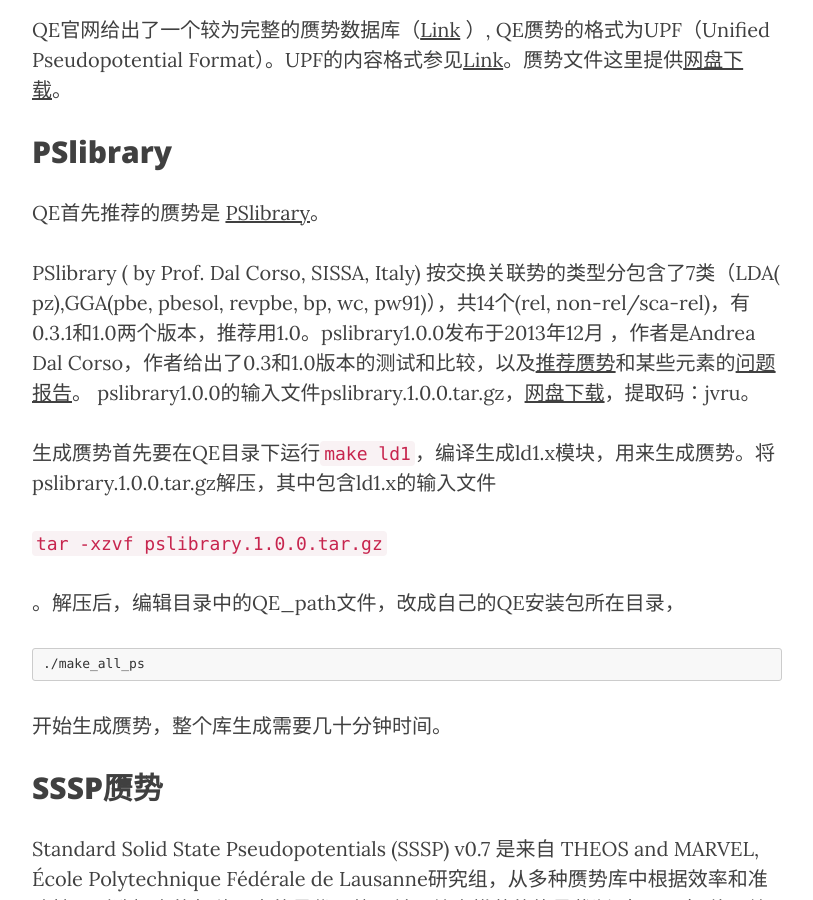
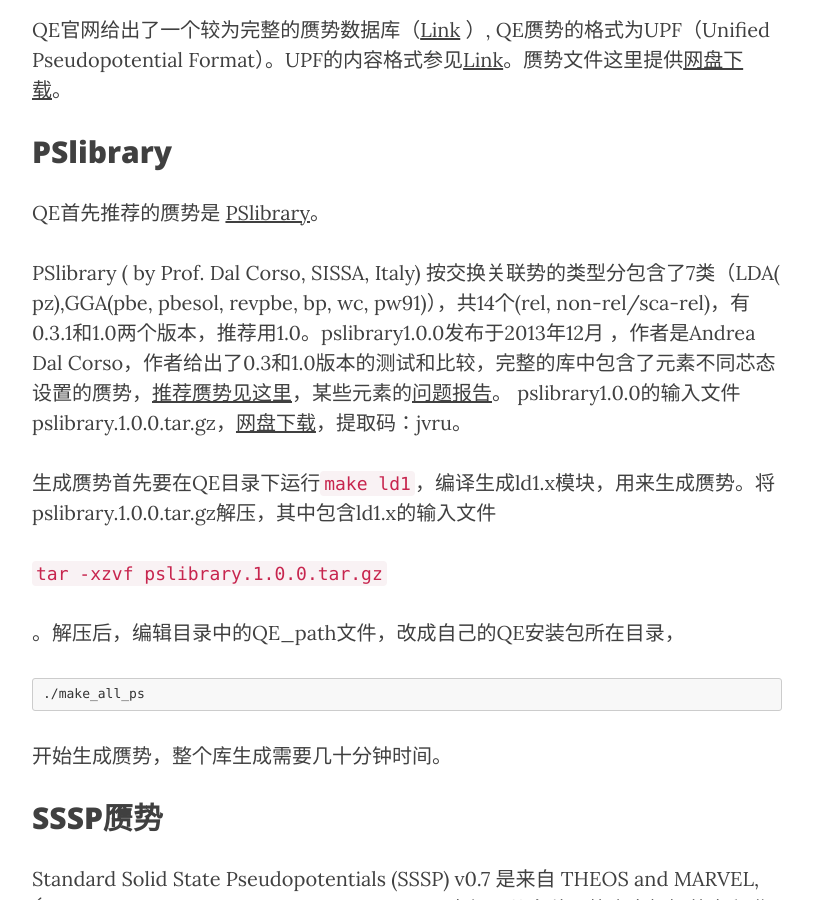
Before and after one commit to yyyu200/DFTbook, a Jekyll site: the page built from _posts/2019-06-03-PPlib.md, in a window 1280 px wide and 900 px high, scrolled down 551 px. Shown: the whole window, without its empty margins (233-1046 px from the left). Built offline with Jekyll 4.4.1, drawn with Linux system fonts in a browser that asks for light colours; nearby versions of some CDN libraries; comment, search, counter and statistics services are not loaded.

Commit message:
modify at20190803-10:11:47-aliyun

````diff
--- a/_posts/2019-06-03-PPlib.md
+++ b/_posts/2019-06-03-PPlib.md
@@ -29,7 +29,7 @@
 
 QE首先推荐的赝势是 [PSlibrary](http://theossrv1.epfl.ch/Main/Pseudopotentials)。
 
-PSlibrary ( by Prof. Dal Corso, SISSA, Italy) 按交换关联势的类型分包含了7类（LDA( pz),GGA(pbe, pbesol, revpbe, bp, wc, pw91)），共14个(rel, non-rel/sca-rel)，有0.3.1和1.0两个版本，推荐用1.0。pslibrary1.0.0发布于2013年12月 ，作者是Andrea Dal Corso，作者给出了0.3和1.0版本的测试和比较，以及[推荐赝势](http://people.sissa.it/~dalcorso/PP_list.html)和某些元素的[问题报告](http://people.sissa.it/~dalcorso/pslibrary_help.html)。
+PSlibrary ( by Prof. Dal Corso, SISSA, Italy) 按交换关联势的类型分包含了7类（LDA( pz),GGA(pbe, pbesol, revpbe, bp, wc, pw91)），共14个(rel, non-rel/sca-rel)，有0.3.1和1.0两个版本，推荐用1.0。pslibrary1.0.0发布于2013年12月 ，作者是Andrea Dal Corso，作者给出了0.3和1.0版本的测试和比较，完整的库中包含了元素不同芯态设置的赝势，[推荐赝势见这里](http://people.sissa.it/~dalcorso/PP_list.html)，某些元素的[问题报告](http://people.sissa.it/~dalcorso/pslibrary_help.html)。
 pslibrary1.0.0的输入文件pslibrary.1.0.0.tar.gz，[网盘下载](https://pan.baidu.com/s/1f4Rdd7EY1q28OZCMlMsMwg)，提取码：jvru。
 
 生成赝势首先要在QE目录下运行```make ld1```，编译生成ld1.x模块，用来生成赝势。将pslibrary.1.0.0.tar.gz解压，其中包含ld1.x的输入文件
````
